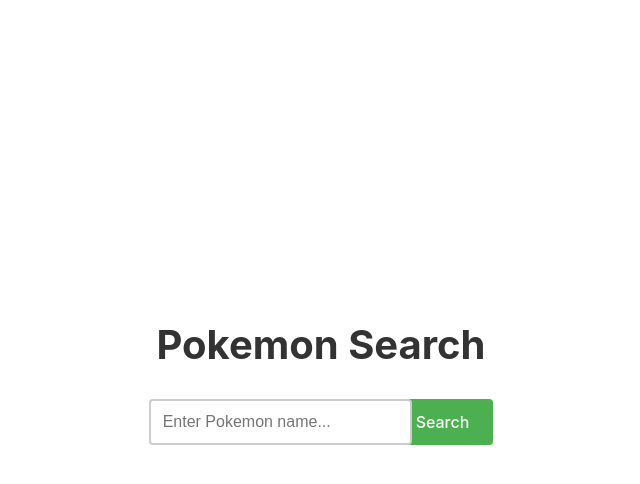
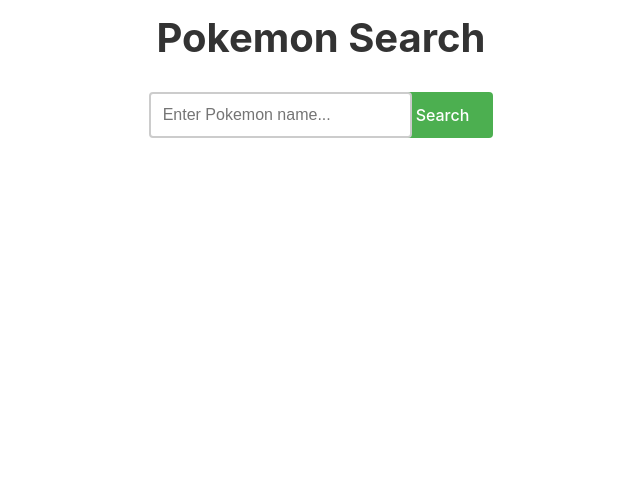
Before and after one commit to swaped/my-poki, a React (Vite) app: page / in a window 1280 px wide. Shown: the top 484 px of the page, without its empty margins (319-959 px from the left). Built offline with nearby package versions, Linux system fonts and the light colour scheme.

Commit message:
Update place-item to place-items with !important

```diff
--- a/src/react-app/App.css
+++ b/src/react-app/App.css
@@ -1,6 +1,6 @@
 body {
 	display: flex;
-	place-item: flex-start;
+	place-items: flex-start!important;
 }
 
 #root {
```
